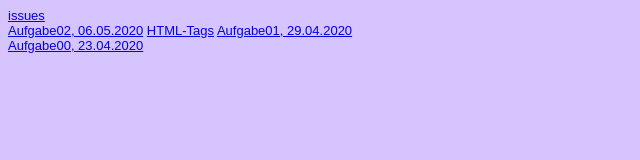
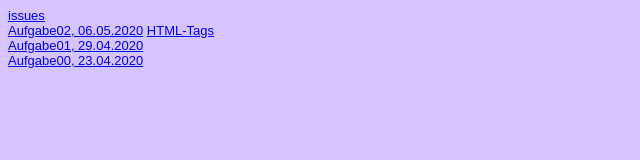
Before and after one commit to annaalehmann/GIS-2020, a plain HTML site: page Steckbrief/steckbrief.htm in a window 1280 px wide. Shown: the whole page, without its empty margins (0-640 px from the left). Drawn offline with Linux system fonts and the light colour scheme.

Commit message:
Update steckbrief.htm

```diff
--- a/Steckbrief/steckbrief.htm
+++ b/Steckbrief/steckbrief.htm
@@ -16,7 +16,7 @@ body {
 
 <a href="https://github.com/annaalehmann/GIS_SoSe2020/issues" target="_blank">issues</a><br>
 <a href="https://annaalehmann.github.io/GIS-2020/Aufgabe02/portfolio.html" target="_blank">Aufgabe02, 06.05.2020</a>
-<a href="https://annaalehmann.github.io/GIS-2020/Aufgabe02/tags_used.html" target="_blank">HTML-Tags</a>
+<a href="https://annaalehmann.github.io/GIS-2020/Aufgabe02/tags_used.html" target="_blank">HTML-Tags</a><br>
 <a href="https://annaalehmann.github.io/GIS-2020/Aufgabe01/index.html" target="_blank">Aufgabe01, 29.04.2020</a><br>
 <a href="https://annaalehmann.github.io/GIS-2020/Aufgabe00/index.html" target="_blank">Aufgabe00, 23.04.2020</a>
 </body>
```
